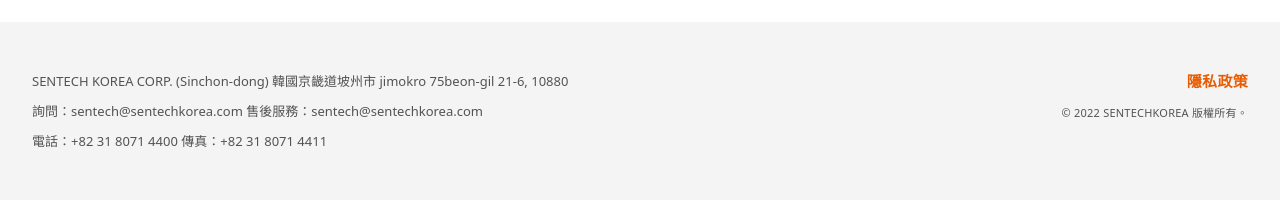
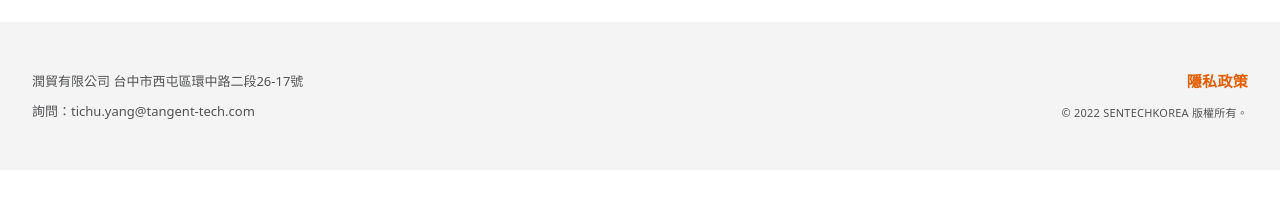
Before and after one commit to shirlinlee/sentech-taiwan, a Next.js app: page /products/alp-1 in a window 1280 px wide. Shown: the part 162-364 px from the top of the page. Built offline with nearby package versions, Linux system fonts and the light colour scheme.

Commit message:
feat: fix footer info

```diff
--- a/src/components/layout/Footer/Footer.tsx
+++ b/src/components/layout/Footer/Footer.tsx
@@ -13,7 +13,7 @@ type FooterProps = {
 
 export function Footer({ data }: FooterProps) {
   const { main: mainLogo } = siteLogos;
-  const { privacy, companyName, address, inquiry, service, phone, fax, copyright } =
+  const { privacy, companyName, address, inquiry, copyright } =
     data;
 
   return (
@@ -21,15 +21,6 @@ export function Footer({ data }: FooterProps) {
       <Container>
         <div className={styles.inner}>
           <div className={styles.info}>
-            {/* <Image
-              src={mainLogo.src}
-              alt={mainLogo.alt}
-              width={mainLogo.width}
-              height={mainLogo.height}
-              className={styles.logo}
-            /> */}
-
-
             <p className={styles.line}>
               {companyName} {address}
             </p>
@@ -44,20 +35,6 @@ export function Footer({ data }: FooterProps) {
               <span className={styles.separator} aria-hidden="true">
                 {" "}
               </span>
-              <span>
-                {service.label}：
-                <a href={`mailto:${service.email}`} className={styles.link}>
-                  {service.email}
-                </a>
-              </span>
-            </p>
-
-            <p className={styles.line}>
-              {phone.label}：{phone.value}
-              <span className={styles.separator} aria-hidden="true">
-                {" "}
-              </span>
-              {fax.label}：{fax.value}
             </p>
           </div>
 
--- a/src/data/footer.ts
+++ b/src/data/footer.ts
@@ -6,23 +6,11 @@ export const footerData: FooterData = {
     label: "隱私政策",
     href: ROUTES.privacy,
   },
-  companyName: "SENTECH KOREA CORP. (Sinchon-dong)",
-  address: "韓國京畿道坡州市 jimokro 75beon-gil 21-6, 10880",
+  companyName: "潤貿有限公司",
+  address: "台中市西屯區環中路二段26-17號",
   inquiry: {
     label: "詢問",
-    email: "sentech@sentechkorea.com",
-  },
-  service: {
-    label: "售後服務",
-    email: "sentech@sentechkorea.com",
-  },
-  phone: {
-    label: "電話",
-    value: "+82 31 8071 4400",
-  },
-  fax: {
-    label: "傳真",
-    value: "+82 31 8071 4411",
+    email: "tichu.yang@tangent-tech.com",
   },
   copyright: "© 2022 SENTECHKOREA 版權所有。",
 };
--- a/src/types/footer.ts
+++ b/src/types/footer.ts
@@ -9,17 +9,5 @@ export type FooterData = {
     label: string;
     email: string;
   };
-  service: {
-    label: string;
-    email: string;
-  };
-  phone: {
-    label: string;
-    value: string;
-  };
-  fax: {
-    label: string;
-    value: string;
-  };
   copyright: string;
 };
```
